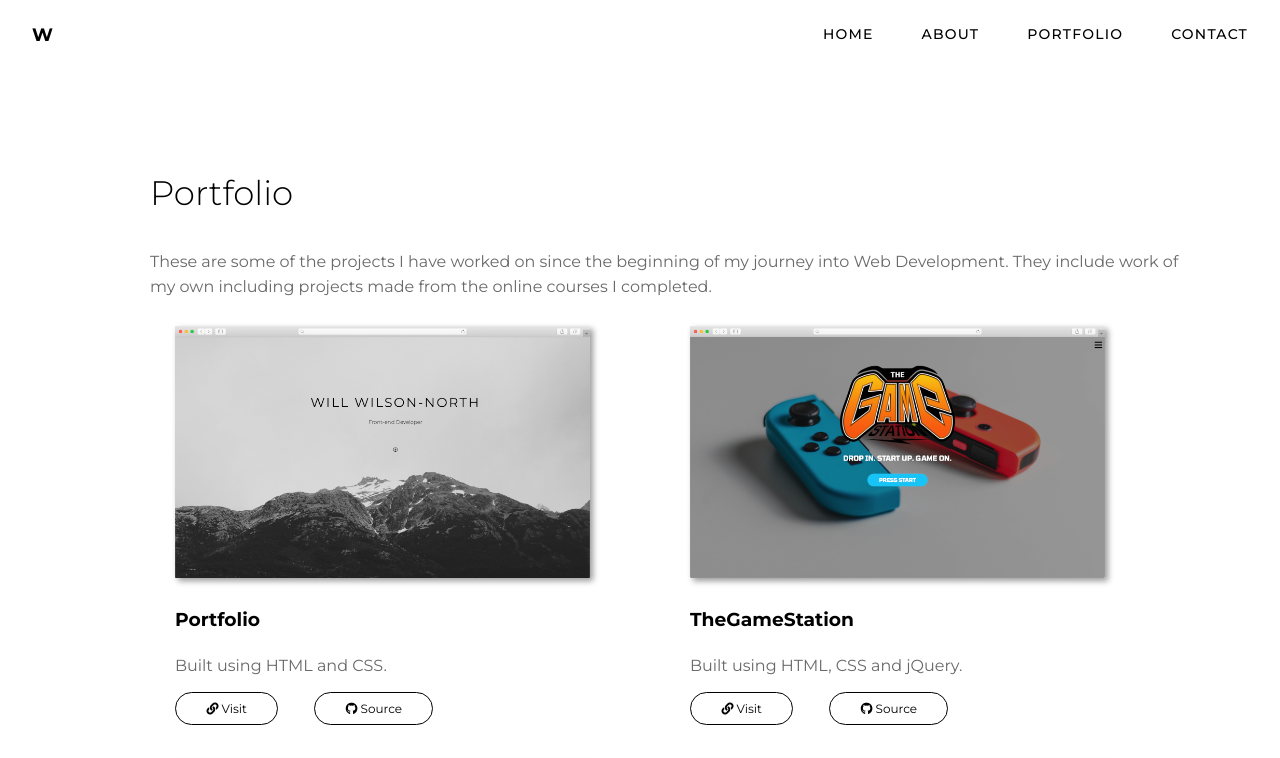
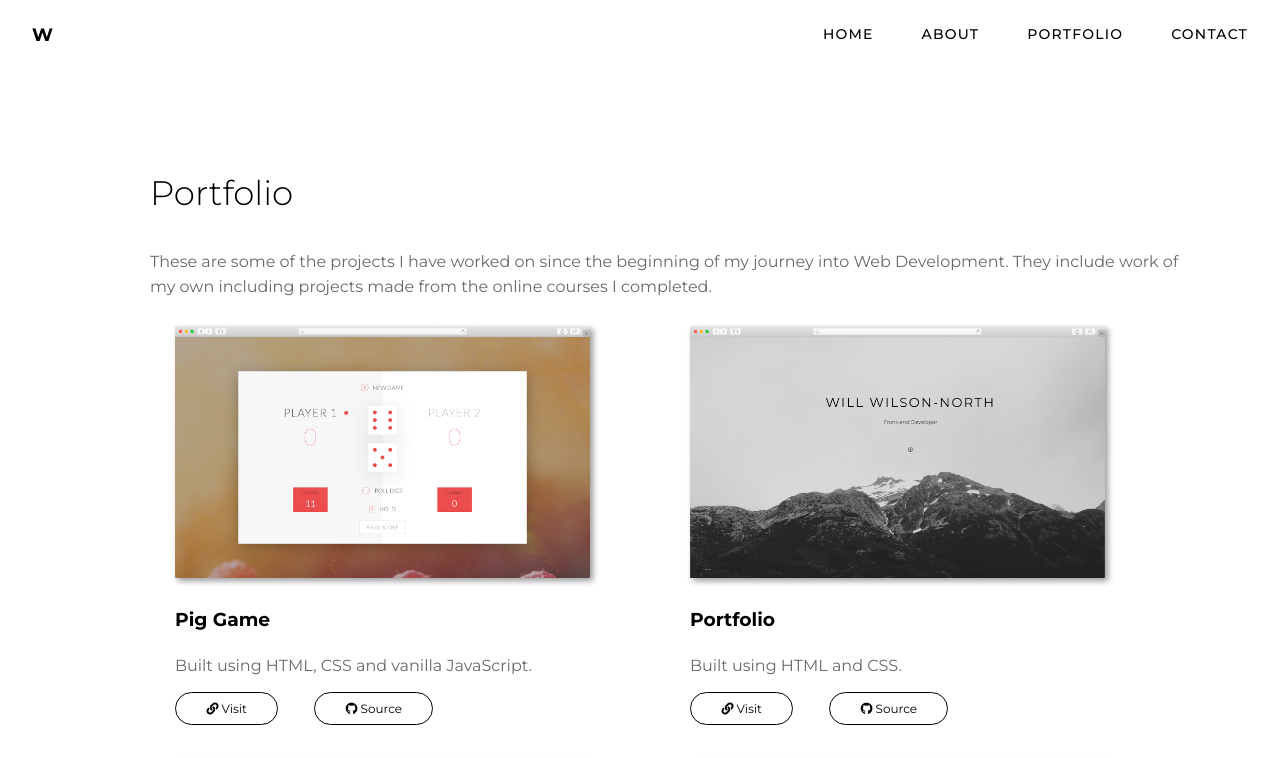
Before and after one commit to wwilsonnorth/wwilsonnorth.github.io, a plain HTML site: page portfolio.html in a window 1280 px wide. Shown: the top 758 px of the page. Drawn offline with Linux system fonts and the light colour scheme.

Commit message:
added new project to portfolio page

```diff
--- a/portfolio.html
+++ b/portfolio.html
@@ -44,6 +44,19 @@
                 They include work of my own including projects made from the online courses I completed.</p>
 
             <div class="flex-container">
+                <div class="flex-item">
+                    <img src="img/Pig-Game.png" alt="pig-game-screenshot" style="width: 100%;">
+                    <h3>Pig Game</h3>
+                    <p class="project-description">Built using HTML, CSS and vanilla JavaScript.</p>
+                    <div class="link">
+                        <a class="link-item" href="https://wwilsonnorth.github.io/Pig-Game/" target=”_blank"><i
+                                class="fas fa-link"></i>
+                            Visit</a>
+                        <a class="link-item" href="https://github.com/wwilsonnorth/Pig-Game"
+                            target=”_blank"><i class="fab fa-github"></i> Source</a>
+                    </div>
+                </div>
+
                 <div class="flex-item">
                     <img src="img/Portfolio.png" alt="portfolio-screenshot" style="width: 100%;">
                     <h3>Portfolio</h3>
```
Also changed, not shown: img/Pig-Game.png (added).
